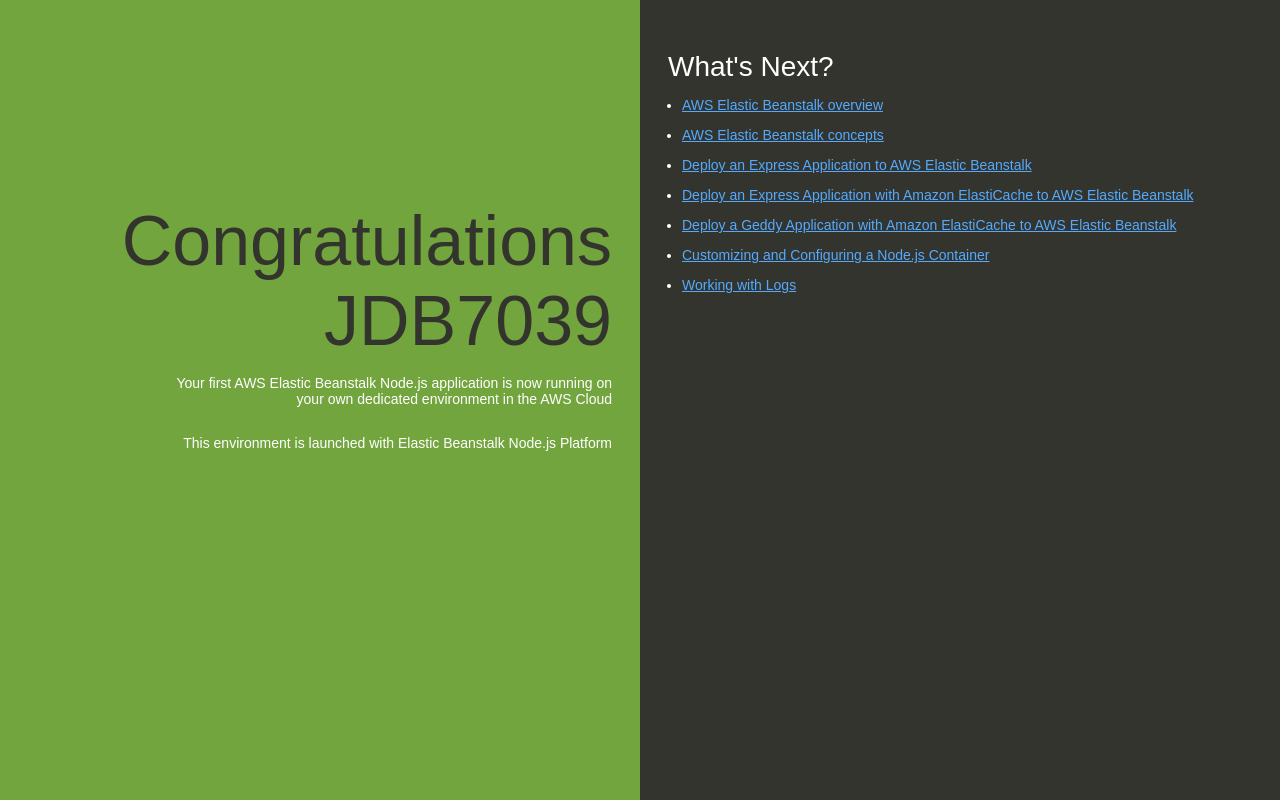
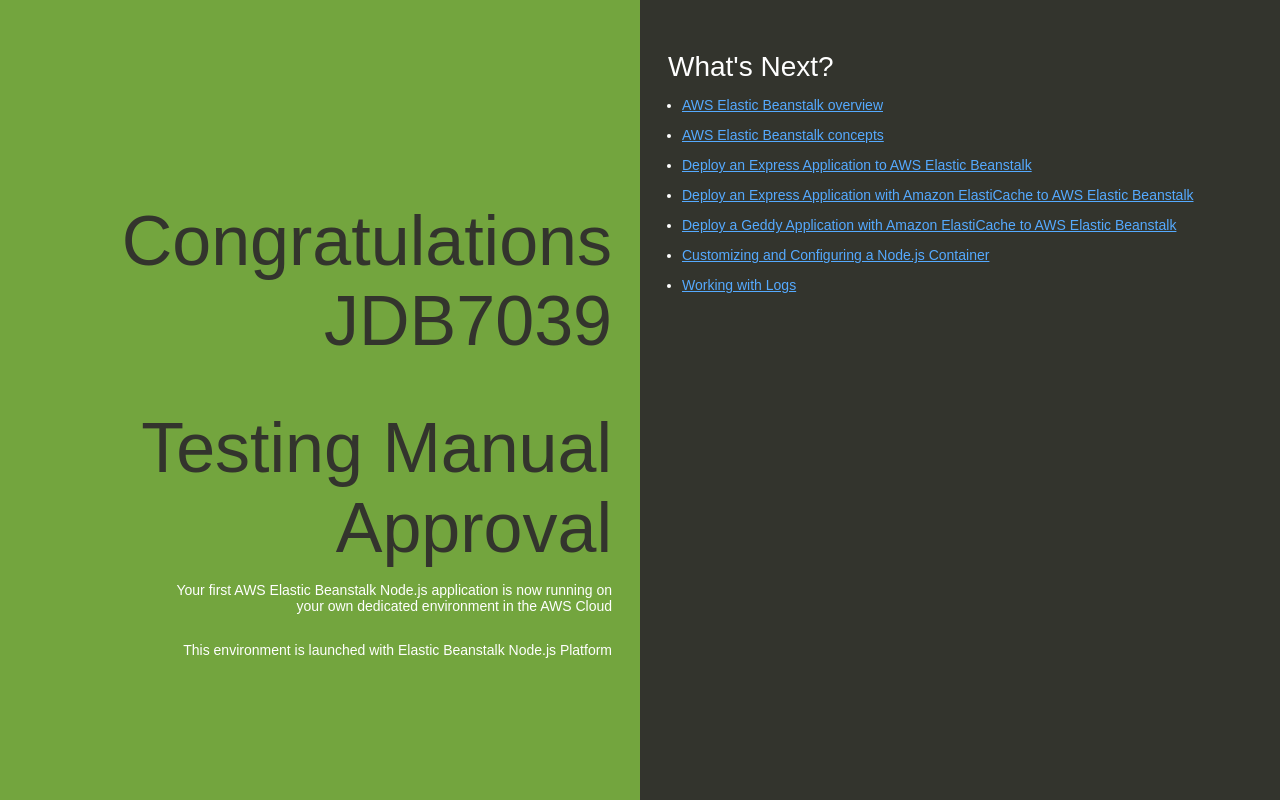
Before and after one commit to jdb7039/test-node-app, a website: page index.html in a window 1280 px wide. Drawn offline with Linux system fonts and the light colour scheme.

Commit message:
please work

```diff
--- a/index.html
+++ b/index.html
@@ -75,6 +75,7 @@
   <body>
     <div class="textColumn">
       <h1>Congratulations JDB7039</h1>
+      <h1>Testing Manual Approval</h1>
       <p>Your first AWS Elastic Beanstalk Node.js application is now running on your own dedicated environment in the AWS Cloud</p>
       <p>This environment is launched with Elastic Beanstalk Node.js Platform</p>
     </div>
```
